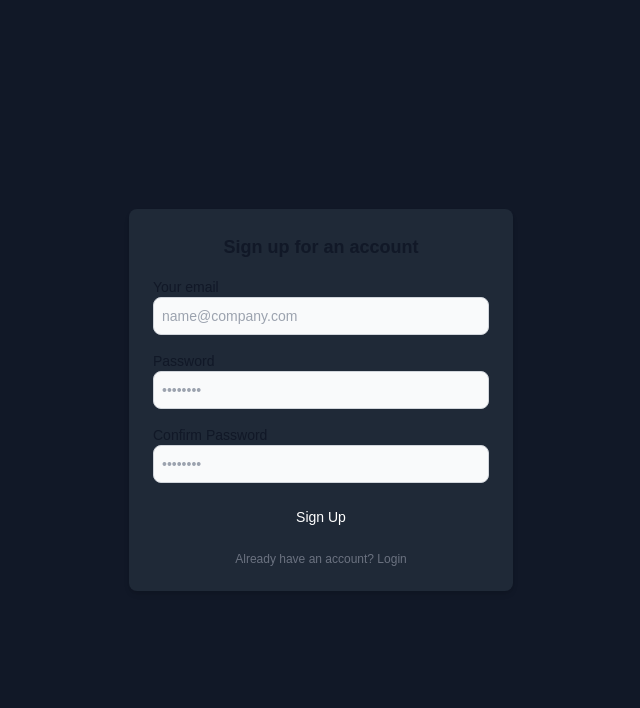
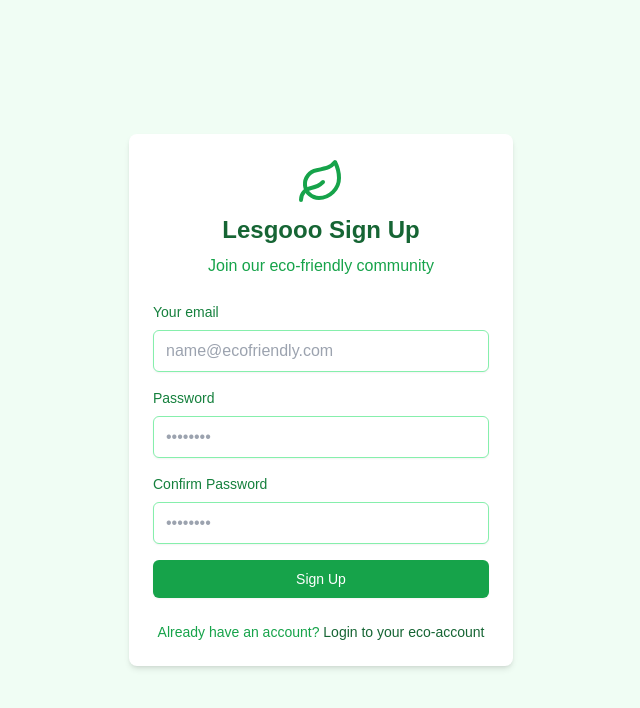
Before and after one commit to Ghruank/Eco-Tracker, a Next.js app in the folder client/: page /signup in a window 1280 px wide. Shown: the top 708 px of the page, without its empty margins (319-959 px from the left). Built offline with nearby package versions, Linux system fonts and the light colour scheme.

Commit message:
login and signup updated

```diff
--- a/client/app/login/page.jsx
+++ b/client/app/login/page.jsx
@@ -1,86 +1,107 @@
-"use client";
+'use client'
 
-import React, { useState } from 'react';
-import { useRouter } from 'next/navigation';
-import Link from 'next/link';
+import React, { useState } from 'react'
+import { useRouter } from 'next/navigation'
+import Link from 'next/link'
+import { Leaf } from 'lucide-react'
 
-export default function Login() {
-    const [credentials, setCredentials] = useState({ email: "", password: "" });
-    const router = useRouter();
+export default function SustainableLogin() {
+  const [credentials, setCredentials] = useState({ email: "", password: "" })
+  const router = useRouter()
 
   const handleSubmit = async (e) => {
-        e.preventDefault();
-        console.log("Form submitted");
+    e.preventDefault()
+    console.log("Form submitted")
 
+    try {
       const response = await fetch(`http://127.0.0.1:5000/auth/login`, {
         method: 'POST',
         headers: {
           'Content-Type': 'application/json'
         },
         body: JSON.stringify(credentials)
-        });
+      })
 
-        const json = await response.json();
-        console.log("Response JSON:", json);
+      const json = await response.json()
+      console.log("Response JSON:", json)
 
       if (json.token) {
-            console.log("Login Successful");
-            localStorage.setItem('token', json.token);
-            router.push(`/dashboard`); // Redirect to dashboard
+        console.log("Login Successful")
+        localStorage.setItem('token', json.token)
+        router.push(`/dashboard`) // Redirect to dashboard
       } else {
-            console.log("Login Failed");
-            alert(json.error || "Invalid credentials");
+        console.log("Login Failed")
+        alert(json.error || "Invalid credentials")
       }
-    };
+    } catch (error) {
+      console.error("Login error:", error)
+      alert("An error occurred during login. Please try again.")
+    }
+  }
 
   const onChange = (e) => {
-        setCredentials({ ...credentials, [e.target.name]: e.target.value });
-    };
+    setCredentials({ ...credentials, [e.target.name]: e.target.value })
+  }
 
   return (
-        <section className="flex items-center justify-center min-h-screen px-4 bg-gray-50 dark:bg-gray-900">
-            <div className="w-full max-w-sm bg-white rounded-lg shadow dark:border dark:bg-gray-800 dark:border-gray-700 p-4 sm:p-6 md:p-8">
-                <h1 className="text-lg font-bold text-center text-gray-900 dark:text-white mb-4">
-                    Log in to your account
-                </h1>
-                <form className="space-y-4" onSubmit={handleSubmit}>
-                    <div>
-                        <label htmlFor="email" className="block text-sm font-medium text-gray-900 dark:text-white">Your email</label>
+    <div className="flex items-center justify-center min-h-screen px-4 bg-green-50 dark:bg-green-900">
+      <div className="w-full max-w-sm bg-white rounded-lg shadow-md dark:bg-green-800 p-6 space-y-6">
+        <div className="space-y-2">
+          <div className="flex items-center justify-center">
+            <Leaf className="h-12 w-12 text-green-600 dark:text-green-400" />
+          </div>
+          <h2 className="text-2xl font-bold text-center text-green-800 dark:text-green-100">
+            VatavaRun Login
+          </h2>
+          <p className="text-center text-green-600 dark:text-green-300">
+            Enter your credentials to access your eco-friendly account
+          </p>
+        </div>
+        <form onSubmit={handleSubmit} className="space-y-4">
+          <div className="space-y-2">
+            <label htmlFor="email" className="block text-sm font-medium text-green-700 dark:text-green-200">
+              Your email
+            </label>
             <input
               type="email"
+              id="email"
               name="email"
-                            id="email"
-                            className="w-full p-2 text-sm bg-gray-50 border border-gray-300 text-gray-900 rounded-lg focus:ring-primary-600 focus:border-primary-600 dark:bg-gray-700 dark:border-gray-600 dark:placeholder-gray-400 dark:text-white"
-                            placeholder="name@company.com"
+              placeholder="name@ecofriendly.com"
               required
               onChange={onChange}
               value={credentials.email}
+              className="w-full px-3 py-2 border border-green-300 rounded-md shadow-sm focus:outline-none focus:ring-2 focus:ring-green-500 focus:border-green-500 dark:border-green-600 dark:bg-green-700 dark:text-white"
             />
           </div>
-                    <div>
-                        <label htmlFor="password" className="block text-sm font-medium text-gray-900 dark:text-white">Password</label>
+          <div className="space-y-2">
+            <label htmlFor="password" className="block text-sm font-medium text-green-700 dark:text-green-200">
+              Password
+            </label>
             <input
               type="password"
+              id="password"
               name="password"
-                            id="password"
               placeholder="••••••••"
-                            className="w-full p-2 text-sm bg-gray-50 border border-gray-300 text-gray-900 rounded-lg focus:ring-primary-600 focus:border-primary-600 dark:bg-gray-700 dark:border-gray-600 dark:placeholder-gray-400 dark:text-white"
               required
               onChange={onChange}
               value={credentials.password}
+              className="w-full px-3 py-2 border border-green-300 rounded-md shadow-sm focus:outline-none focus:ring-2 focus:ring-green-500 focus:border-green-500 dark:border-green-600 dark:bg-green-700 dark:text-white"
             />
           </div>
           <button
             type="submit"
-                        className="w-full py-2 text-white text-sm bg-primary-600 hover:bg-primary-700 focus:ring-4 focus:outline-none focus:ring-primary-300 font-medium rounded-lg dark:bg-primary-600 dark:hover:bg-primary-700 dark:focus:ring-primary-800">
+            className="w-full py-2 px-4 border border-transparent rounded-md shadow-sm text-sm font-medium text-white bg-green-600 hover:bg-green-700 focus:outline-none focus:ring-2 focus:ring-offset-2 focus:ring-green-500 dark:bg-green-500 dark:hover:bg-green-600"
+          >
             Login
           </button>
-                    <p className="text-xs text-center text-gray-500 dark:text-gray-400">
-                        Don’t have an account yet?
-                        <Link href="/signup" className="font-medium text-primary-600 hover:underline dark:text-primary-500"> Sign up</Link>
+        </form>
+        <p className="text-sm text-center text-green-600 dark:text-green-300">
+          Don't have an account yet?{' '}
+          <Link href="/signup" className="font-medium text-green-800 hover:underline dark:text-green-200">
+            Sign up for a greener future
+          </Link>
         </p>
-                </form>
       </div>
-        </section>
-    );
+    </div>
+  )
 }
--- a/client/app/signup/page.jsx
+++ b/client/app/signup/page.jsx
@@ -1,20 +1,21 @@
-"use client";
+'use client'
 
-import React, { useState } from 'react';
-import { useRouter } from 'next/navigation';
-import Link from 'next/link';
+import React, { useState } from 'react'
+import { useRouter } from 'next/navigation'
+import Link from 'next/link'
+import { Leaf } from 'lucide-react'
 
-export default function SignUp() {
-    const [credentials, setCredentials] = useState({ name: "", email: "", password: "", confirmPassword: "" });
-    const [error, setError] = useState("");
-    const router = useRouter();
+export default function SustainableSignUp() {
+  const [credentials, setCredentials] = useState({ email: "", password: "", confirmPassword: "" })
+  const [error, setError] = useState("")
+  const router = useRouter()
 
   const handleSubmit = async (e) => {
-        e.preventDefault();
+    e.preventDefault()
 
     if (credentials.password !== credentials.confirmPassword) {
-            alert("Passwords do not match");
-            return;
+      setError("Passwords do not match")
+      return
     }
 
     try {
@@ -24,86 +25,106 @@ export default function SignUp() {
           'Content-Type': 'application/json',
         },
         body: JSON.stringify({
-                    username: credentials.name,
           email: credentials.email,
           password: credentials.password,
         }),
-            });
+      })
 
-            const json = await response.json();
+      const json = await response.json()
 
       if (response.ok) {
         if (json.authToken) {
-                    console.log("SignUp Success");
-                    localStorage.setItem('token', json.authToken);
-                    router.push(`/dashboard/${json.userId}`);
+          console.log("SignUp Success")
+          localStorage.setItem('token', json.authToken)
+          router.push(`/dashboard/${json.userId}`)
         }
       } else {
-                setError(json.error || "Failed to sign up");
+        setError(json.error || "Failed to sign up")
       }
     } catch (error) {
-            setError("An error occurred while signing up. Please try again.");
+      setError("An error occurred while signing up. Please try again.")
     }
-    };
+  }
 
   const onChange = (e) => {
-        setCredentials({ ...credentials, [e.target.name]: e.target.value });
-    };
+    setCredentials({ ...credentials, [e.target.name]: e.target.value })
+  }
 
   return (
-        <div className="flex items-center justify-center min-h-screen px-4 bg-gray-900 ">
-            <section className="w-full max-w-sm rounded-lg shadow-md bg-gray-800 border-gray-700 p-4 sm:p-6 md:p-6">
-                <h1 className="text-lg font-bold text-center text-gray-900 dark:text-white mb-4">
-                    Sign up for an account
-                </h1>
-                <form className="space-y-4" onSubmit={handleSubmit}>
-
-                    <div>
-                        <label htmlFor="email" className="block text-sm font-medium text-gray-900 dark:text-white">Your email</label>
+    <div className="flex items-center justify-center min-h-screen px-4 bg-green-50 dark:bg-green-900">
+      <div className="w-full max-w-sm bg-white rounded-lg shadow-md dark:bg-green-800 p-6 space-y-6">
+        <div className="space-y-2">
+          <div className="flex items-center justify-center">
+            <Leaf className="h-12 w-12 text-green-600 dark:text-green-400" />
+          </div>
+          <h2 className="text-2xl font-bold text-center text-green-800 dark:text-green-100">
+            Lesgooo Sign Up
+          </h2>
+          <p className="text-center text-green-600 dark:text-green-300">
+            Join our eco-friendly community
+          </p>
+        </div>
+        <form onSubmit={handleSubmit} className="space-y-4">
+          <div className="space-y-2">
+            <label htmlFor="email" className="block text-sm font-medium text-green-700 dark:text-green-200">
+              Your email
+            </label>
             <input
               type="email"
+              id="email"
               name="email"
-                            id="email"
-                            className="w-full p-2 text-sm bg-gray-50 border border-gray-300 text-gray-900 rounded-lg focus:ring-primary-600 focus:border-primary-600 dark:bg-gray-700 dark:border-gray-600 dark:placeholder-gray-400 dark:text-white"
-                            placeholder="name@company.com"
+              placeholder="name@ecofriendly.com"
               required
               onChange={onChange}
               value={credentials.email}
+              className="w-full px-3 py-2 border border-green-300 rounded-md shadow-sm focus:outline-none focus:ring-2 focus:ring-green-500 focus:border-green-500 dark:border-green-600 dark:bg-green-700 dark:text-white"
             />
           </div>
-                    <div>
-                        <label htmlFor="password" className="block text-sm font-medium text-gray-900 dark:text-white">Password</label>
+          <div className="space-y-2">
+            <label htmlFor="password" className="block text-sm font-medium text-green-700 dark:text-green-200">
+              Password
+            </label>
             <input
               type="password"
+              id="password"
               name="password"
-                            id="password"
-                            className="w-full p-2 text-sm bg-gray-50 border border-gray-300 text-gray-900 rounded-lg focus:ring-primary-600 focus:border-primary-600 dark:bg-gray-700 dark:border-gray-600 dark:placeholder-gray-400 dark:text-white"
               placeholder="••••••••"
               required
               onChange={onChange}
               value={credentials.password}
+              className="w-full px-3 py-2 border border-green-300 rounded-md shadow-sm focus:outline-none focus:ring-2 focus:ring-green-500 focus:border-green-500 dark:border-green-600 dark:bg-green-700 dark:text-white"
             />
           </div>
-                    <div>
-                        <label htmlFor="confirmPassword" className="block text-sm font-medium text-gray-900 dark:text-white">Confirm Password</label>
+          <div className="space-y-2">
+            <label htmlFor="confirmPassword" className="block text-sm font-medium text-green-700 dark:text-green-200">
+              Confirm Password
+            </label>
             <input
               type="password"
+              id="confirmPassword"
               name="confirmPassword"
-                            id="confirmPassword"
-                            className="w-full p-2 text-sm bg-gray-50 border border-gray-300 text-gray-900 rounded-lg focus:ring-primary-600 focus:border-primary-600 dark:bg-gray-700 dark:border-gray-600 dark:placeholder-gray-400 dark:text-white"
               placeholder="••••••••"
               required
               onChange={onChange}
               value={credentials.confirmPassword}
+              className="w-full px-3 py-2 border border-green-300 rounded-md shadow-sm focus:outline-none focus:ring-2 focus:ring-green-500 focus:border-green-500 dark:border-green-600 dark:bg-green-700 dark:text-white"
             />
           </div>
-                    <button type="submit" className="w-full py-2 text-white text-sm bg-primary-600 hover:bg-primary-700 focus:ring-4 focus:outline-none focus:ring-primary-300 font-medium rounded-lg dark:bg-primary-600 dark:hover:bg-primary-700 dark:focus:ring-primary-800">Sign Up</button>
-                    {error && <p className="text-red-500 text-xs mt-2">{error}</p>}
-                    <p className="text-xs text-center text-gray-500 dark:text-gray-400">
-                        Already have an account? <Link href="/login" className="font-medium text-primary-600 hover:underline dark:text-primary-500">Login</Link>
+          <button
+            type="submit"
+            className="w-full py-2 px-4 border border-transparent rounded-md shadow-sm text-sm font-medium text-white bg-green-600 hover:bg-green-700 focus:outline-none focus:ring-2 focus:ring-offset-2 focus:ring-green-500 dark:bg-green-500 dark:hover:bg-green-600"
+          >
+            Sign Up
+          </button>
+        </form>
+        {error && <p className="text-red-500 text-sm text-center">{error}</p>}
+        <p className="text-sm text-center text-green-600 dark:text-green-300">
+          Already have an account?{' '}
+          <Link href="/login" className="font-medium text-green-800 hover:underline dark:text-green-200">
+            Login to your eco-account
+          </Link>
         </p>
-                </form>
-            </section>
       </div>
-    );
+    </div>
+  )
 }
```
Lines whose indentation alone changed are shown as unchanged.
